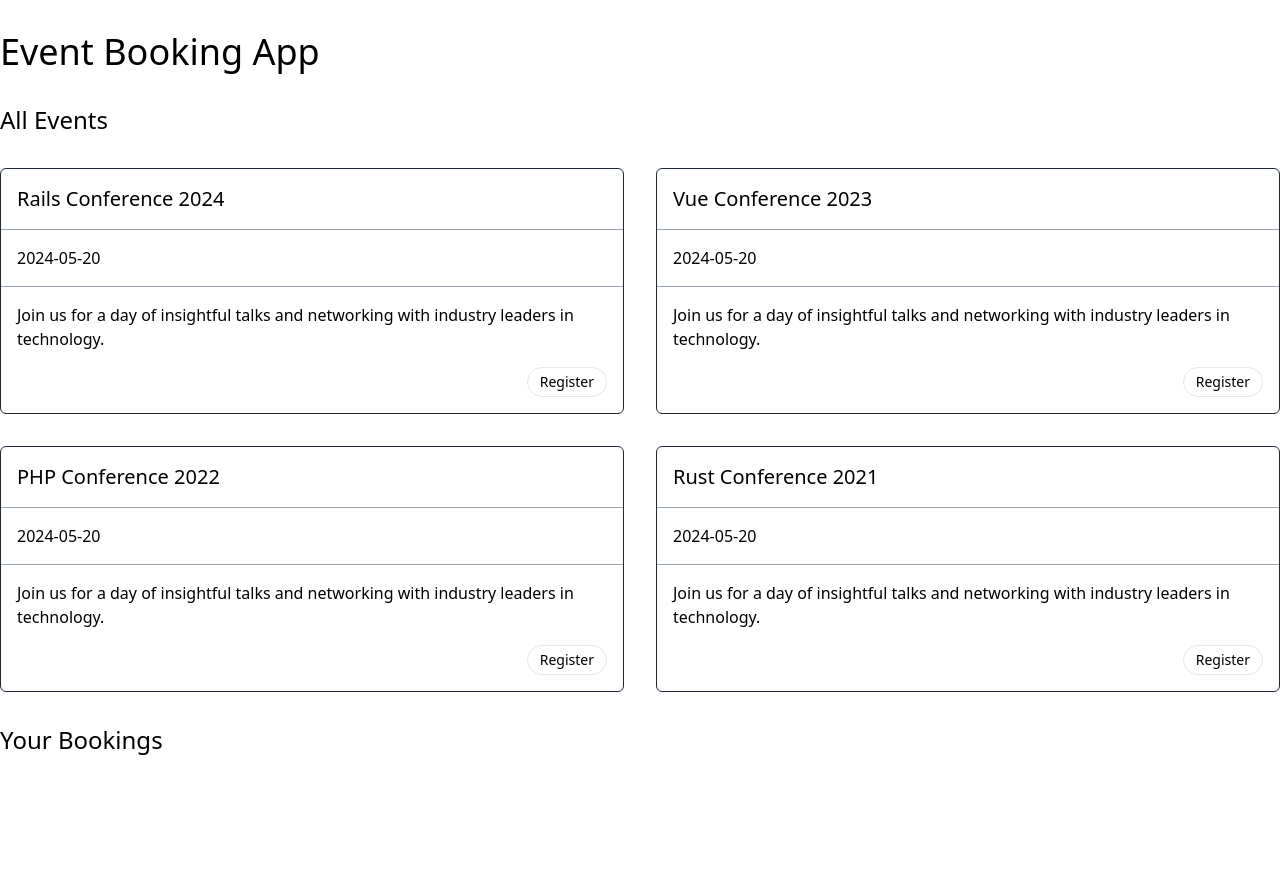
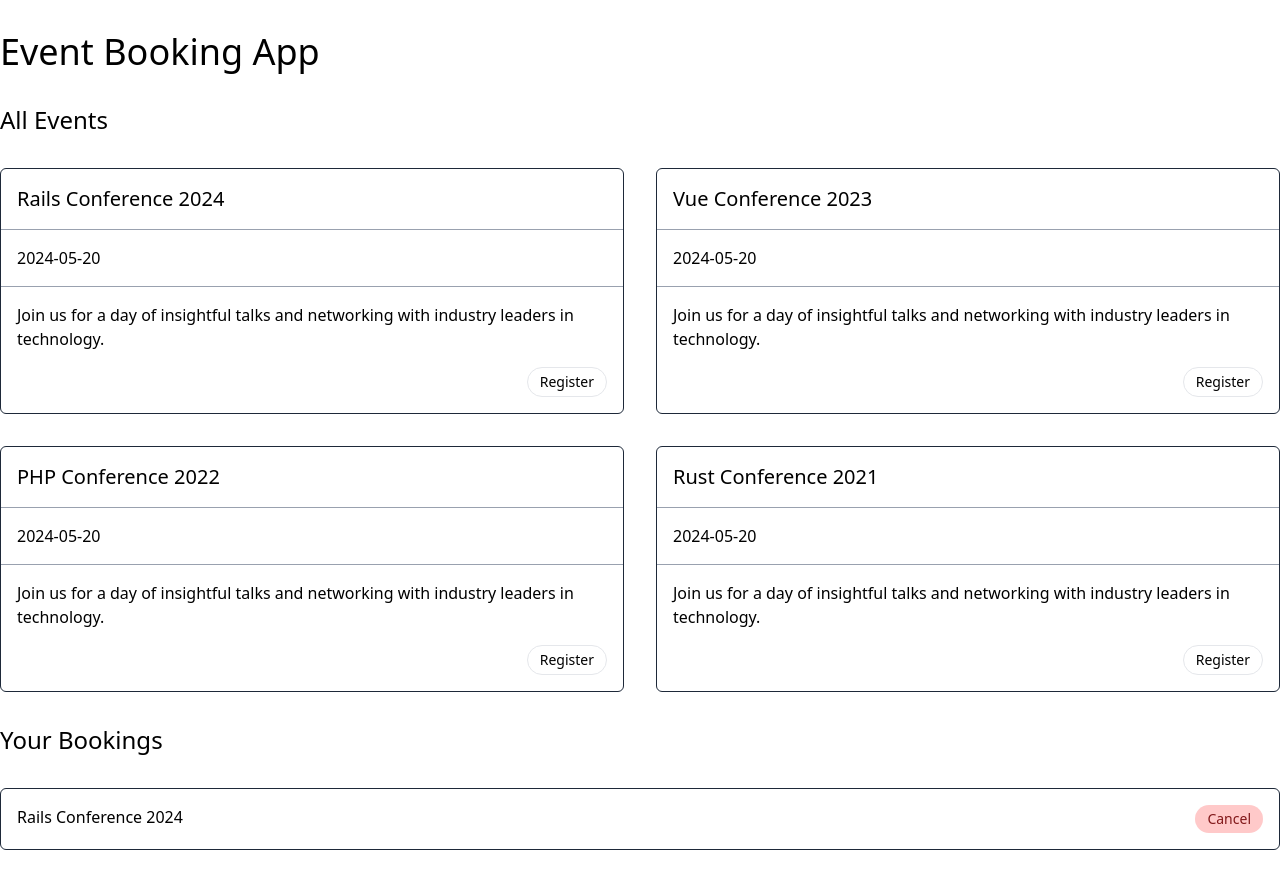
Before and after one commit to kharlitoTheProgrammer/event-booking, a Vue app: page / in a window 1280 px wide. Before the commit the page ends 800 px from the top, so only its background shows below. Built offline with nearby package versions, Linux system fonts and the light colour scheme; data requests are answered from the project's data file.

Commit message:
Add LoadingBookingItem and use it in App.vue

```diff
--- a/db.json
+++ b/db.json
@@ -29,5 +29,12 @@
       "location": "Convention Center, Downtown"
     }
   ],
-  "bookings": []
+  "bookings": [
+    {
+      "id": "1742306904164",
+      "eventId": "1",
+      "eventTitle": "Rails Conference 2024",
+      "status": "confirmed!"
+    }
+  ]
 }
--- a/src/App.vue
+++ b/src/App.vue
@@ -6,8 +6,14 @@
 
     <div class="grid grid-cols-2 gap-8">
       <template v-if="!eventsLoading">
-        <EventCard v-for="event in events" :key="event.id" :title="event.title" :when="event.date"
-          :description="event.description" @register="handleRegistration(event)" />
+        <EventCard
+          v-for="event in events"
+          :key="event.id"
+          :title="event.title"
+          :when="event.date"
+          :description="event.description"
+          @register="handleRegistration(event)"
+        />
       </template>
       <template v-else>
         <LoadingEventCard v-for="i in 4" :key="i"></LoadingEventCard>
@@ -16,10 +22,14 @@
 
     <h2 class="text-2xl font-medium">Your Bookings</h2>
     <template v-if="!bookingsLoading">
-      <BookingItem v-for="booking in bookings" :key="booking.id" :title="booking.eventTitle"></BookingItem>
+      <BookingItem
+        v-for="booking in bookings"
+        :key="booking.id"
+        :title="booking.eventTitle"
+      ></BookingItem>
     </template>
     <template v-else>
-      Loading...
+      <LoadingBookingItem v-for="i in 4" :key="i"></LoadingBookingItem>
     </template>
   </main>
 </template>
@@ -29,13 +39,13 @@ import EventCard from "@/components/EventCard.vue";
 import BookingItem from "./components/BookingItem.vue";
 import { onMounted, ref } from "vue";
 import LoadingEventCard from "./components/LoadingEventCard.vue";
+import LoadingBookingItem from "./components/LoadingBookingItem.vue";
 
 // variable for the events
 const events = ref([]);
 const bookings = ref([]);
 const eventsLoading = ref(false);
 const bookingsLoading = ref(false);
-
 
 // fetch events function (use async await)
 const fetchEvents = async () => {
@@ -51,7 +61,7 @@ const fetchEvents = async () => {
 const fetchBookings = async () => {
   bookingsLoading.value = true;
   try {
-    const res = await fetch('http://localhost:3001/bookings');
+    const res = await fetch("http://localhost:3001/bookings");
     bookings.value = await res.json();
   } finally {
     bookingsLoading.value = false;
@@ -62,13 +72,13 @@ const handleRegistration = async (event) => {
   const newBooking = {
     id: Date.now().toString(),
     eventId: event.id,
-    eventTitle: event.title
+    eventTitle: event.title,
   };
 
-  await fetch('http://localhost:3001/bookings', {
-    method: 'POST',
-    headers: { 'Content-Type': 'application/json' },
-    body: JSON.stringify({ ...newBooking, status: 'confirmed!' })
+  await fetch("http://localhost:3001/bookings", {
+    method: "POST",
+    headers: { "Content-Type": "application/json" },
+    body: JSON.stringify({ ...newBooking, status: "confirmed!" }),
   });
 };
 
--- /dev/null
+++ b/src/components/LoadingBookingItem.vue
@@ -0,0 +1,12 @@
+<template>
+  <SectionCard class="animate-pulse">
+    <div class="flex space-x-4 justify-between">
+      <div class="h-8 bg-gray-300 rounded-full w-1/3"></div>
+      <div class="h-8 bg-gray-300 rounded-full w-24"></div>
+    </div>
+  </SectionCard>
+</template>
+
+<script setup>
+import SectionCard from "./SectionCard.vue";
+</script>
```
